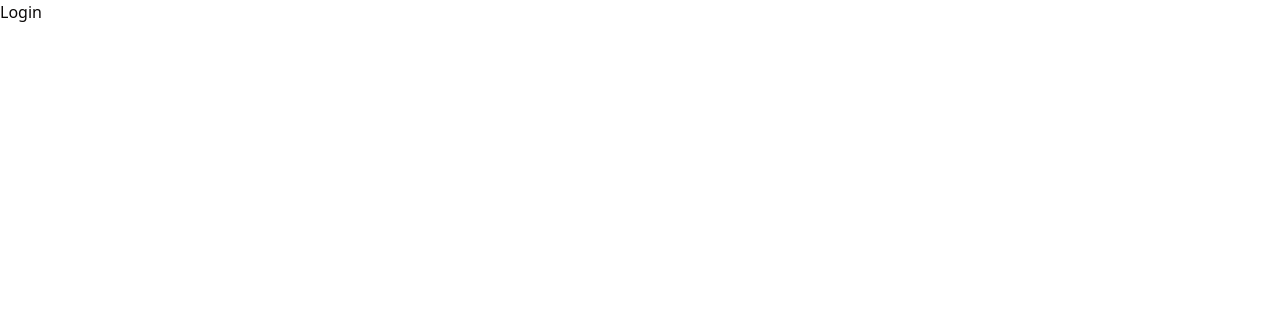
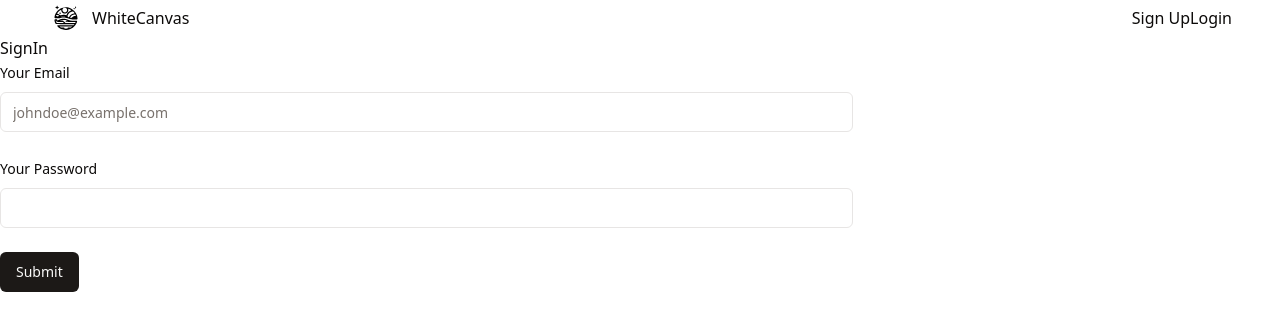
Before and after one commit to FreQll/Webster, a React (Vite) app in the folder frontend/: page /login in a window 1280 px wide. Shown: the top 330 px of the page. Built offline with nearby package versions, Linux system fonts and the light colour scheme.

Commit message:
working auth with redux (without reset password)

```diff
--- a/frontend/package.json
+++ b/frontend/package.json
@@ -13,6 +13,8 @@
     "@hookform/resolvers": "^3.3.4",
     "@radix-ui/react-label": "^2.0.2",
     "@radix-ui/react-slot": "^1.0.2",
+    "@reduxjs/toolkit": "^2.2.4",
+    "@types/react-redux": "^7.1.33",
     "axios": "^1.6.8",
     "class-variance-authority": "^0.7.0",
     "clsx": "^2.1.1",
@@ -22,6 +24,7 @@
     "react-dom": "^18.2.0",
     "react-helmet": "^6.1.0",
     "react-hook-form": "^7.51.4",
+    "react-redux": "^9.1.2",
     "react-router-dom": "^6.23.0",
     "tailwind-merge": "^2.3.0",
     "tailwindcss-animate": "^1.0.7",
--- /dev/null
+++ b/frontend/src/components/Layout.tsx
@@ -0,0 +1,12 @@
+import { Navbar } from "./Navbar";
+import { Outlet } from "react-router-dom";
+
+export const Layout = () => {
+  return (
+    <>
+      <Navbar />
+      <Outlet />
+      {/* <footer>@WhiteCanvas 2024</footer> */}
+    </>
+  );
+};
--- /dev/null
+++ b/frontend/src/components/Navbar.tsx
@@ -0,0 +1,48 @@
+import { getUser } from "@/helper/getUser";
+import { Link } from "react-router-dom";
+import { Button } from "./ui/button";
+import { useState } from "react";
+import { useSelector } from "react-redux";
+import { logout, selectUser } from "@/store/UserSlice";
+import { useDispatch } from "react-redux";
+
+export const Navbar = () => {
+  //   const [user, setUser] = useState(getUser());
+  const user = useSelector(selectUser);
+  const dispatch = useDispatch();
+
+  console.log(user);
+
+  const handleLogout = () => {
+    localStorage.removeItem("user");
+    // setUser(null);
+    dispatch(logout());
+  };
+
+  return (
+    <div className="flex flex-row justify-between items-center px-12">
+      <Link to="/" className="flex flex-row gap-2 items-center">
+        <img
+          src="favicon.svg"
+          alt="WhiteCanvas Logo"
+          className="w-[36px] h-[36px]"
+        />
+        <h1>WhiteCanvas</h1>
+      </Link>
+
+      <div className="flex flex-row gap-2 items-center">
+        {user.id ? (
+          <div>
+            {user.name}
+            <Button onClick={handleLogout}>Logout</Button>
+          </div>
+        ) : (
+          <div>
+            <Link to="/signup">Sign Up</Link>
+            <Link to="/login">Login</Link>
+          </div>
+        )}
+      </div>
+    </div>
+  );
+};
--- a/frontend/src/components/forms/SignInForm.tsx
+++ b/frontend/src/components/forms/SignInForm.tsx
@@ -0,0 +1,112 @@
+import { zodResolver } from "@hookform/resolvers/zod";
+import { useForm } from "react-hook-form";
+import { z } from "zod";
+import { Button } from "../ui/button";
+import {
+  Form,
+  FormControl,
+  FormDescription,
+  FormField,
+  FormItem,
+  FormLabel,
+  FormMessage,
+} from "@/components/ui/form";
+import { Input } from "@/components/ui/input";
+import axios, { POST_CONFIG } from "@/api/axios";
+import { useState } from "react";
+import { useDispatch } from "react-redux";
+import { loginUser } from "@/store/UserSlice";
+import { useNavigate } from "react-router-dom";
+import { useSelector } from "react-redux";
+
+const FormSchema = z.object({
+  email: z.string().email({
+    message: "Please enter a valid email address.",
+  }),
+  password: z.string().min(6, {
+    message: "Password must be at least 6 characters.",
+  }),
+});
+
+export default function SignInForm() {
+  const form = useForm<z.infer<typeof FormSchema>>({
+    resolver: zodResolver(FormSchema),
+    defaultValues: {
+      email: "",
+      password: "",
+    },
+  });
+
+  //   const [error, setError] = useState<string>(
+  //     useSelector((state) => state.user.error)
+  //   );
+  const { error } = useSelector((state) => state.user);
+  //   console.log(error);
+  const dispatch = useDispatch();
+  const navigate = useNavigate();
+
+  async function onSubmit(data: z.infer<typeof FormSchema>) {
+    console.log(data);
+    dispatch(loginUser(data)).then((response) => {
+      if (response.payload) {
+        navigate("/");
+      }
+    });
+    // try {
+    //   dispatch(loginUser(data));
+
+    //   const response = await axios.post("/auth/login", data, POST_CONFIG);
+    //   if (response.status === 200) {
+    //     console.log("User logged successfully.");
+    //     //! Redirect to confirm email page
+    //     // setForm("emailConfirm");
+    //   }
+    //   console.log(response.data);
+    // } catch (error: any) {
+    //   console.log(error.response.data.message);
+    //   setError(error.response.data.message);
+    // }
+  }
+
+  return (
+    <Form {...form}>
+      <form onSubmit={form.handleSubmit(onSubmit)} className="w-2/3 space-y-6">
+        <FormField
+          control={form.control}
+          name="email"
+          render={({ field }) => (
+            <FormItem>
+              <FormLabel>Your Email</FormLabel>
+              <FormControl>
+                <Input
+                  autoComplete="email"
+                  placeholder="johndoe@example.com"
+                  {...field}
+                />
+              </FormControl>
+              <FormMessage />
+            </FormItem>
+          )}
+        />
+        <FormField
+          control={form.control}
+          name="password"
+          render={({ field }) => (
+            <FormItem>
+              <FormLabel>Your Password</FormLabel>
+              <FormControl>
+                <Input autoComplete="new-password" type="password" {...field} />
+              </FormControl>
+              <FormMessage />
+            </FormItem>
+          )}
+        />
+
+        {error && (
+          <FormDescription className=" text-red-500">{error}</FormDescription>
+        )}
+        <Button type="submit">Submit</Button>
+      </form>
+    </Form>
+  );
+}
--- /dev/null
+++ b/frontend/src/helper/getUser.ts
@@ -0,0 +1,9 @@
+export const getUser = () => {
+  let user = localStorage.getItem("user");
+  if (user) {
+    user = JSON.parse(user);
+  } else {
+    user = null;
+  }
+  return user;
+};
--- a/frontend/src/pages/Main.tsx
+++ b/frontend/src/pages/Main.tsx
@@ -0,0 +1,7 @@
+export default function Main() {
+  return (
+    <div>
+      <canvas className="w-full h-full" />
+    </div>
+  );
+}
--- a/frontend/src/pages/SignIn.tsx
+++ b/frontend/src/pages/SignIn.tsx
@@ -0,0 +1,10 @@
+import SignInForm from "@/components/forms/SignInForm";
+
+export default function SignIn() {
+  return (
+    <div>
+      <h1>SignIn</h1>
+      <SignInForm />
+    </div>
+  );
+}
--- a/frontend/src/pages/SignUp.tsx
+++ b/frontend/src/pages/SignUp.tsx
@@ -3,12 +3,12 @@ import SignUpForm from "@/components/forms/SignUpForm";
 import { useState } from "react";
 // import { Helmet } from "react-helmet";
 
-export default function Auth() {
+export default function SignUp() {
   const [form, setForm] = useState<"signUp" | "emailConfirm">("signUp");
 
   return (
     <div>
-      <h1>Auth</h1>
+      <h1>SignUp</h1>
       {form === "signUp" ? (
         <SignUpForm setForm={setForm} />
       ) : (
--- /dev/null
+++ b/frontend/src/store/UserSlice.ts
@@ -0,0 +1,68 @@
+import axios, { POST_CONFIG } from "@/api/axios";
+import { createAsyncThunk, createSlice } from "@reduxjs/toolkit";
+import { RootState } from "@reduxjs/toolkit/query";
+
+export const loginUser = createAsyncThunk(
+  "user/loginUser",
+  async (data: { email: string; password: string }) => {
+    const request = await axios.post("/auth/login", data, POST_CONFIG);
+    console.log(request);
+    const response = await request.data;
+    console.log(response + "response");
+    localStorage.setItem("user", JSON.stringify(response));
+    return response;
+  }
+);
+
+const userSlice = createSlice({
+  name: "user",
+  initialState: {
+    id: null,
+    email: null,
+    name: null,
+    token: null,
+    error: null,
+  },
+  reducers: {
+    logout: (state) => {
+      state.token = null; // Очистка данных пользователя при выходе
+      state.id = null;
+      state.email = null;
+      state.name = null;
+      state.error = null;
+    },
+  },
+  extraReducers: (builder) => {
+    builder
+      .addCase(loginUser.pending, (state) => {
+        state.token = null;
+        state.id = null;
+        state.email = null;
+        state.name = null;
+        state.error = null;
+      })
+      .addCase(loginUser.fulfilled, (state, action) => {
+        console.log(action);
+        state.token = action.payload.token;
+        state.id = action.payload.id;
+        state.email = action.payload.email;
+        state.name = action.payload.name;
+        state.error = null;
+      })
+      .addCase(loginUser.rejected, (state, action) => {
+        state.token = null;
+        state.id = null;
+        state.email = null;
+        state.name = null;
+        if (action.error.message === "Request failed with status code 401") {
+          state.error = "Invalid credentials. Access denied";
+        } else {
+          state.error = action.error.message;
+        }
+      });
+  },
+});
+
+export const { logout } = userSlice.actions;
+export const selectUser = (state: any) => state.user;
+export default userSlice.reducer;
--- /dev/null
+++ b/frontend/src/store/index.ts
@@ -0,0 +1,27 @@
+import { configureStore } from "@reduxjs/toolkit";
+import userReducer from "./UserSlice";
+
+const loadUserFromLocalStorage = () => {
+  try {
+    const serializedState = localStorage.getItem("user");
+    if (serializedState === null) {
+      return undefined;
+    }
+    return JSON.parse(serializedState);
+  } catch (err) {
+    return undefined;
+  }
+};
+
+const preloadedState = loadUserFromLocalStorage();
+
+const store = configureStore({
+  reducer: {
+    user: userReducer,
+  },
+  preloadedState: {
+    user: preloadedState,
+  },
+});
+
+export default store;
```
Also changed, not shown: frontend/src/main.tsx (+22 -10 lines), 1 other file (tests, documents, lock files or other folders).
